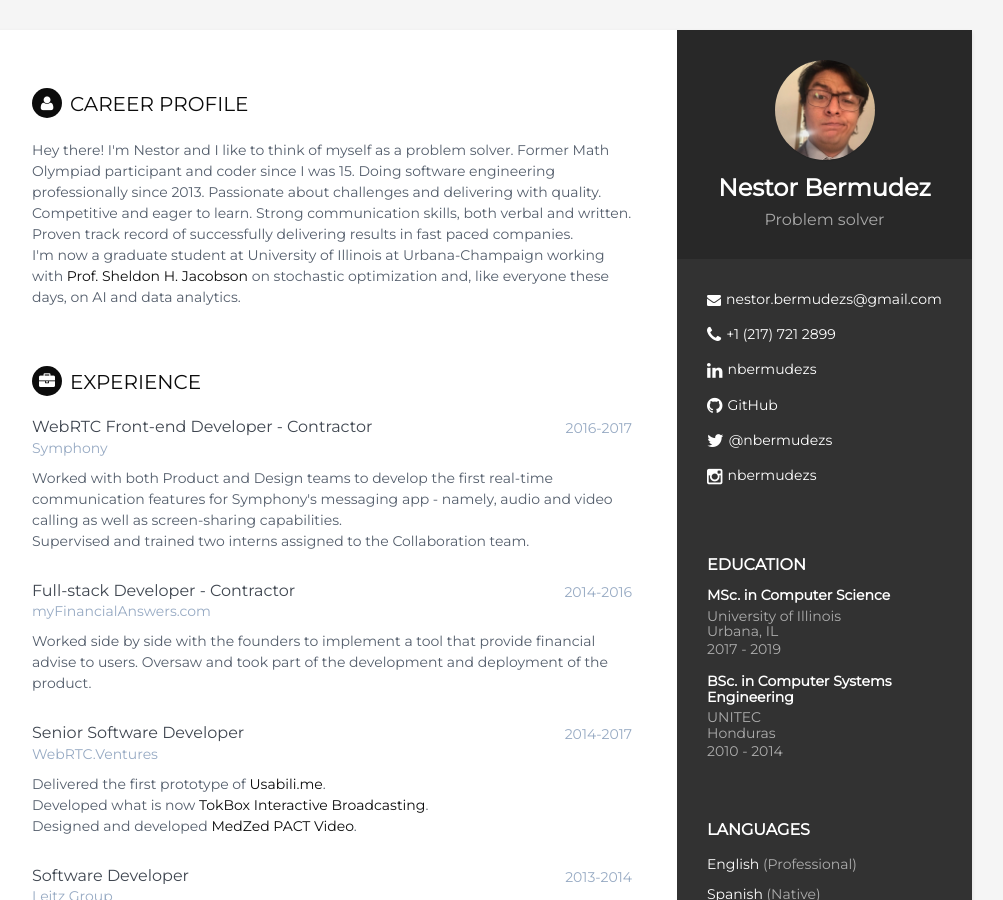
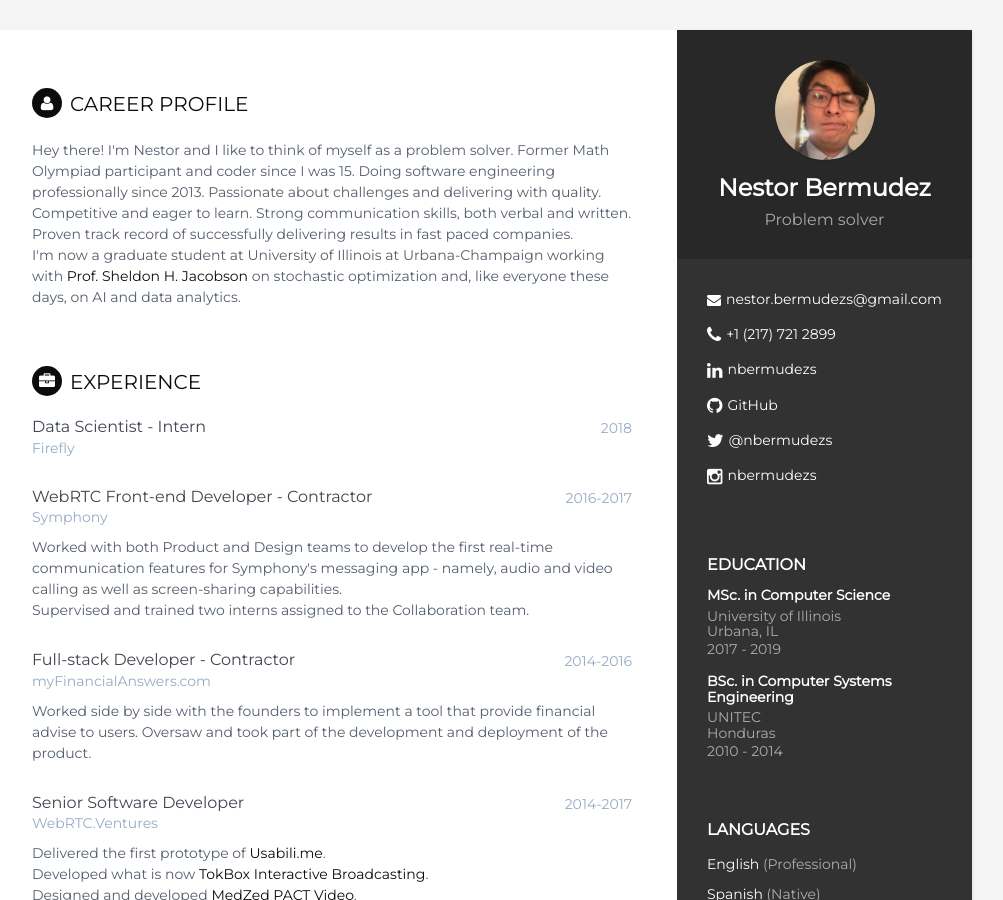
Before and after one commit to nbermudezs/blog, a Jekyll site: the page built from cv.md, in a window 1280 px wide and 900 px high. Shown: the whole window, without its empty margins (168-1171 px from the left). Built offline with Jekyll 4.4.1, drawn with Linux system fonts in a browser that asks for light colours.

Commit message:
Add 2018 internship experience

```diff
--- a/_data/experiences.yml
+++ b/_data/experiences.yml
@@ -1,3 +1,7 @@
+- experience:
+  role: Data Scientist - Intern
+  company: Firefly
+  time: 2018
 - experience:
   role: WebRTC Front-end Developer - Contractor
   company: Symphony
```
